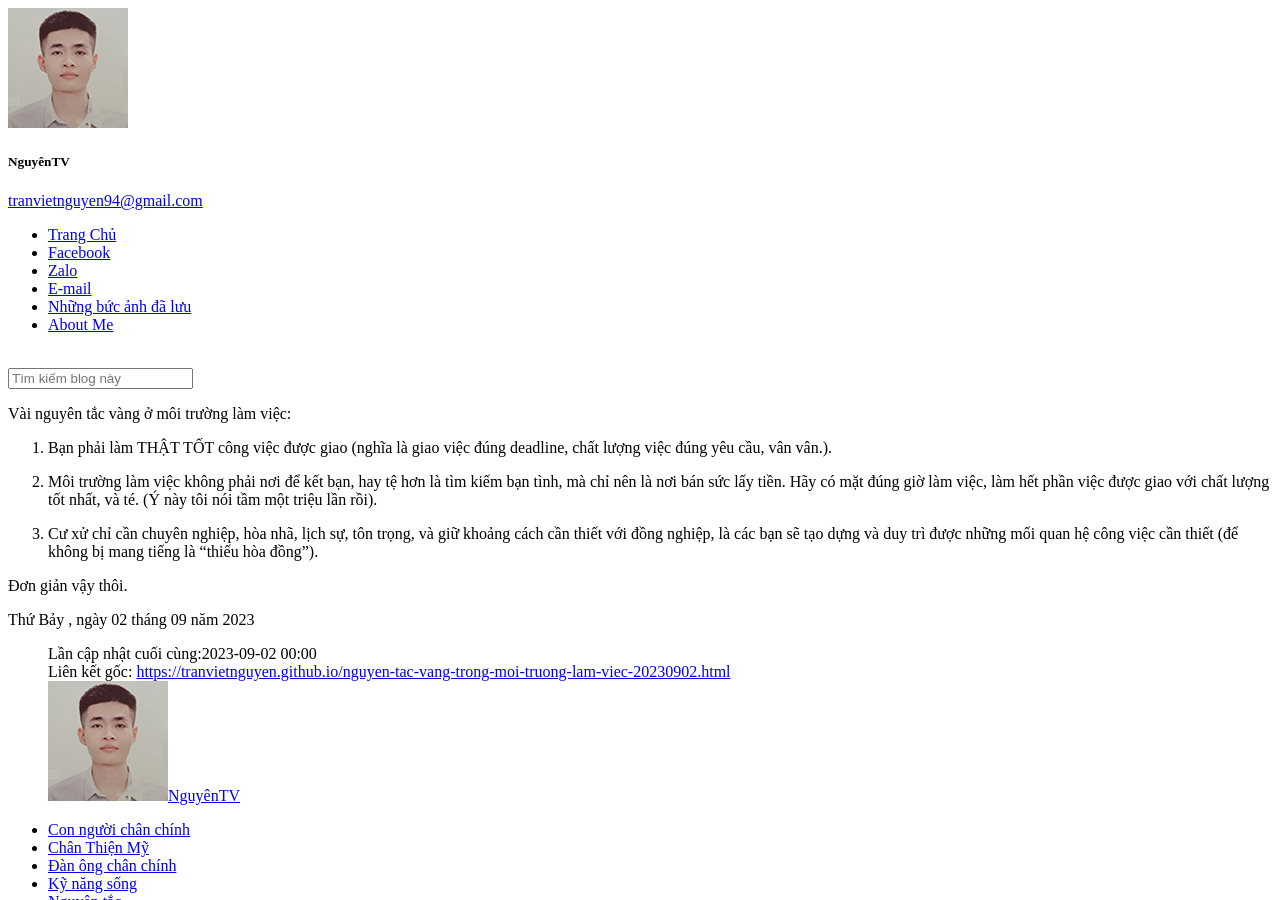
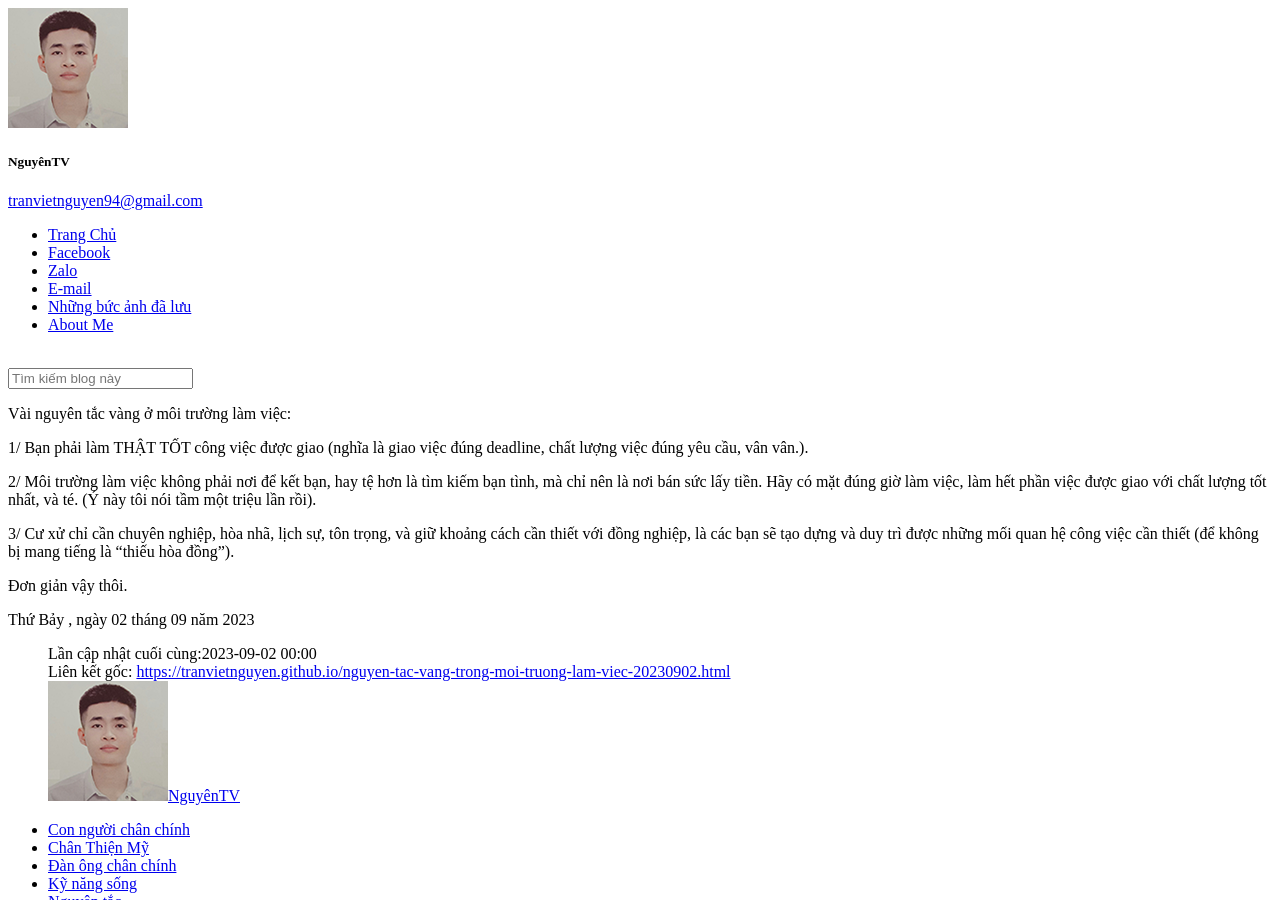
Before and after one commit to tranvietnguyen/tranvietnguyen.github.io, a Jekyll site: the page built from _posts/2023-09-02-nguyen-tac-vang-trong-moi-truong-lam-viec.md, in a window 1280 px wide and 900 px high. Built offline with Jekyll 4.4.1, drawn with Linux system fonts in a browser that asks for light colours; comment, search, counter and statistics services are not loaded.

Commit message:
update new póty

```diff
--- a/_posts/2023-09-02-nguyen-tac-vang-trong-moi-truong-lam-viec.md
+++ b/_posts/2023-09-02-nguyen-tac-vang-trong-moi-truong-lam-viec.md
@@ -9,11 +9,11 @@ meta: "Kỹ năng sống"
 ---
 Vài nguyên tắc vàng ở môi trường làm việc:
 
-1. Bạn phải làm THẬT TỐT công việc được giao (nghĩa là giao việc đúng deadline, chất lượng việc đúng yêu cầu, vân vân.).
+1/ Bạn phải làm THẬT TỐT công việc được giao (nghĩa là giao việc đúng deadline, chất lượng việc đúng yêu cầu, vân vân.).
 
-2. Môi trường làm việc không phải nơi để kết bạn, hay tệ hơn là tìm kiếm bạn tình, mà chỉ nên là nơi bán sức lấy tiền. Hãy có mặt đúng giờ làm việc, làm hết phần việc được giao với chất lượng tốt nhất, và té. (Ý này tôi nói tầm một triệu lần rồi).
+2/ Môi trường làm việc không phải nơi để kết bạn, hay tệ hơn là tìm kiếm bạn tình, mà chỉ nên là nơi bán sức lấy tiền. Hãy có mặt đúng giờ làm việc, làm hết phần việc được giao với chất lượng tốt nhất, và té. (Ý này tôi nói tầm một triệu lần rồi).
 
-3. Cư xử chỉ cần chuyên nghiệp, hòa nhã, lịch sự, tôn trọng, và giữ khoảng cách cần thiết với đồng nghiệp, là các bạn sẽ tạo dựng và duy trì được những mối quan hệ công việc cần thiết (để không bị mang tiếng là "thiếu hòa đồng").
+3/ Cư xử chỉ cần chuyên nghiệp, hòa nhã, lịch sự, tôn trọng, và giữ khoảng cách cần thiết với đồng nghiệp, là các bạn sẽ tạo dựng và duy trì được những mối quan hệ công việc cần thiết (để không bị mang tiếng là "thiếu hòa đồng").
 
 Đơn giản vậy thôi.
 <!--excerpt.s-->
```
